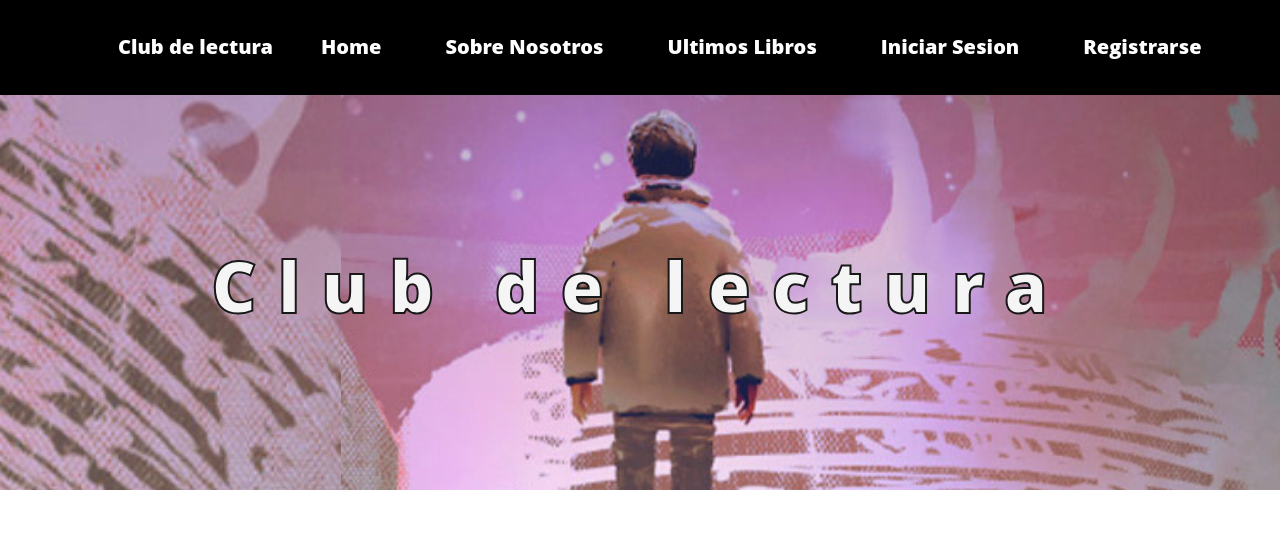
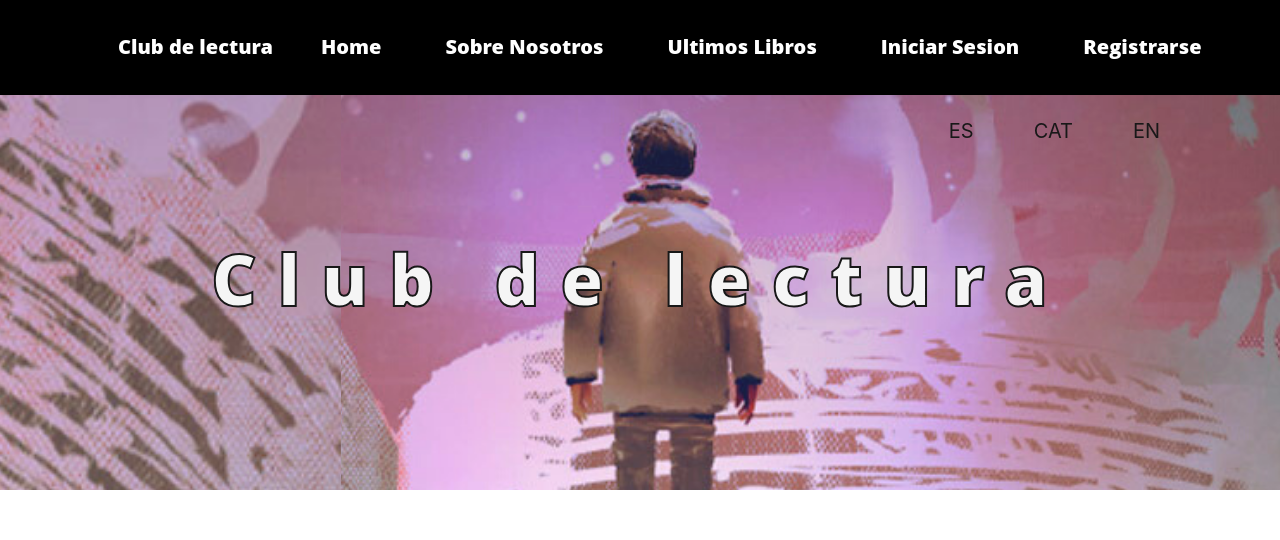
Before and after one commit to Rafael3994/Frontend_Foro_Libros, a React (Create React App) app: page / in a window 1280 px wide. Shown: the top 540 px of the page. Built offline with nearby package versions, Linux system fonts and the light colour scheme.

Commit message:
lenguage-home

```diff
--- a/src/components/presentational/Banner.js
+++ b/src/components/presentational/Banner.js
@@ -1,17 +1,32 @@
 import React from 'react';
-import { Link, Navigate, Outlet } from "react-router-dom";
-import NavbarWithoutLogin from "./NavbarWithoutLogin";
-import SobreNosotros from "./SobreNosotros";
-import Login from "./../reactive/Login";
-import Registrarse from './../reactive/Registrarse';
+import LenguageService from "./../../services/lenguage.service";
+import Swal from 'sweetalert2'
+
+function Banner(props) {
+
+    const changeLenguage = async (e) => {
+        try {
+            const result = await LenguageService.changeLenguage(e.target.name);
+            if (result.status === 200) {
+                Swal.fire(result.data);
+            }
+        } catch (error) {
+            console.log(error);
+        }
+
+    }
 
 
-function Banner(props) {
     return (
-       <div className='banner'>
-           <a name="home"></a>
-           <h1>Club de lectura</h1>
-       </div>
+        <div className='banner'>
+            <a name="home"></a>
+            <div className='lenguage'>
+                <a name='en' onClick={changeLenguage}>EN</a>
+                <a name='cat' onClick={changeLenguage}>CAT</a>
+                <a name='es' onClick={changeLenguage}>ES</a>
+            </div>
+            <h1>Club de lectura</h1>
+        </div>
     );
 }
 
--- /dev/null
+++ b/src/services/lenguage.service.js
@@ -0,0 +1,18 @@
+import axios from "axios";
+
+// TODO: cambiar
+const API_URL = 'http://localhost:5000/lenguage/';
+
+class LenguageService {
+
+    changeLenguage = (lenguage) => {
+        return axios.get(API_URL + lenguage).then(res => {
+            return Promise.resolve(res);
+        }).catch(error => {
+            return Promise.reject(error);
+        })
+    }
+
+}
+
+export default new LenguageService();
--- a/src/services/user.service.js
+++ b/src/services/user.service.js
@@ -3,10 +3,8 @@ import authHeader from './auth-header';
 
 // TODO: cambiar
 const API_URL = 'http://localhost:5000/user/';
-// const API_URL = ""
 
 class UserService {
-
     getCurrentUser() {
         return JSON.parse(localStorage.getItem('userToken'));;
     }
```
Also changed, not shown: src/index.css, 1 other file (tests, documents, lock files or other folders).
